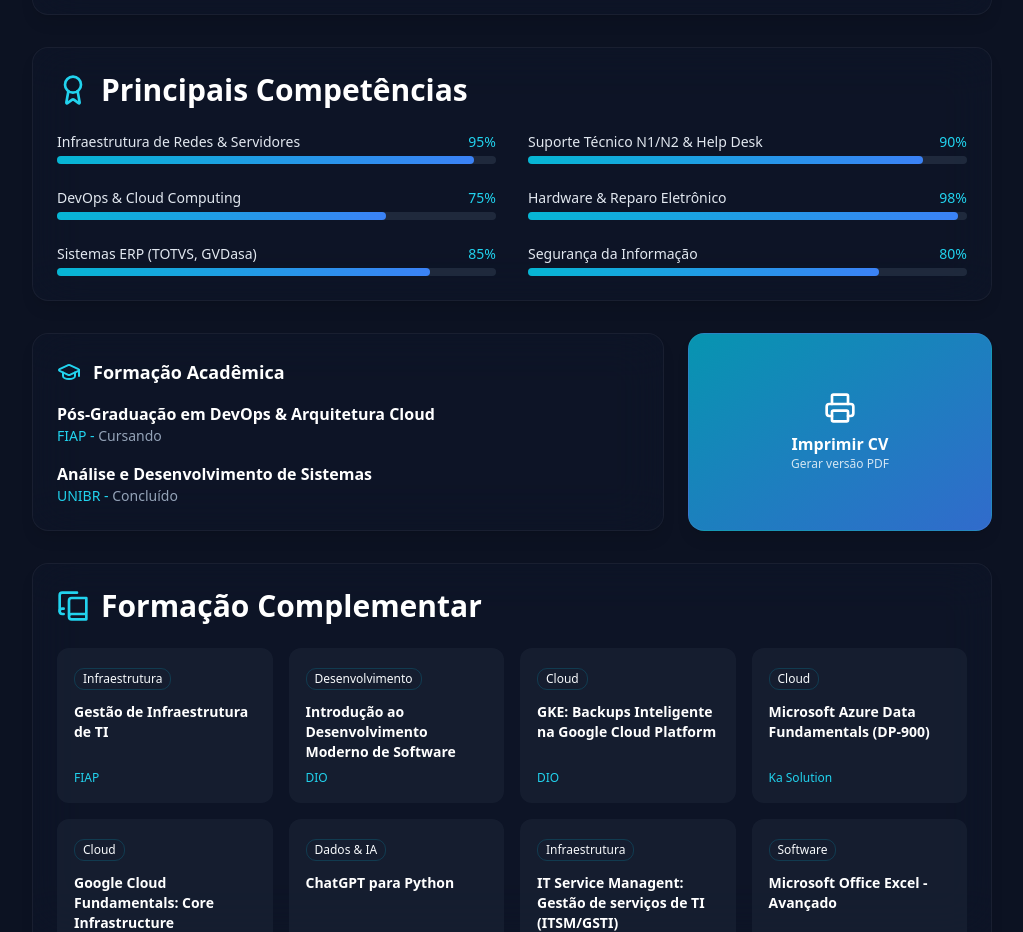
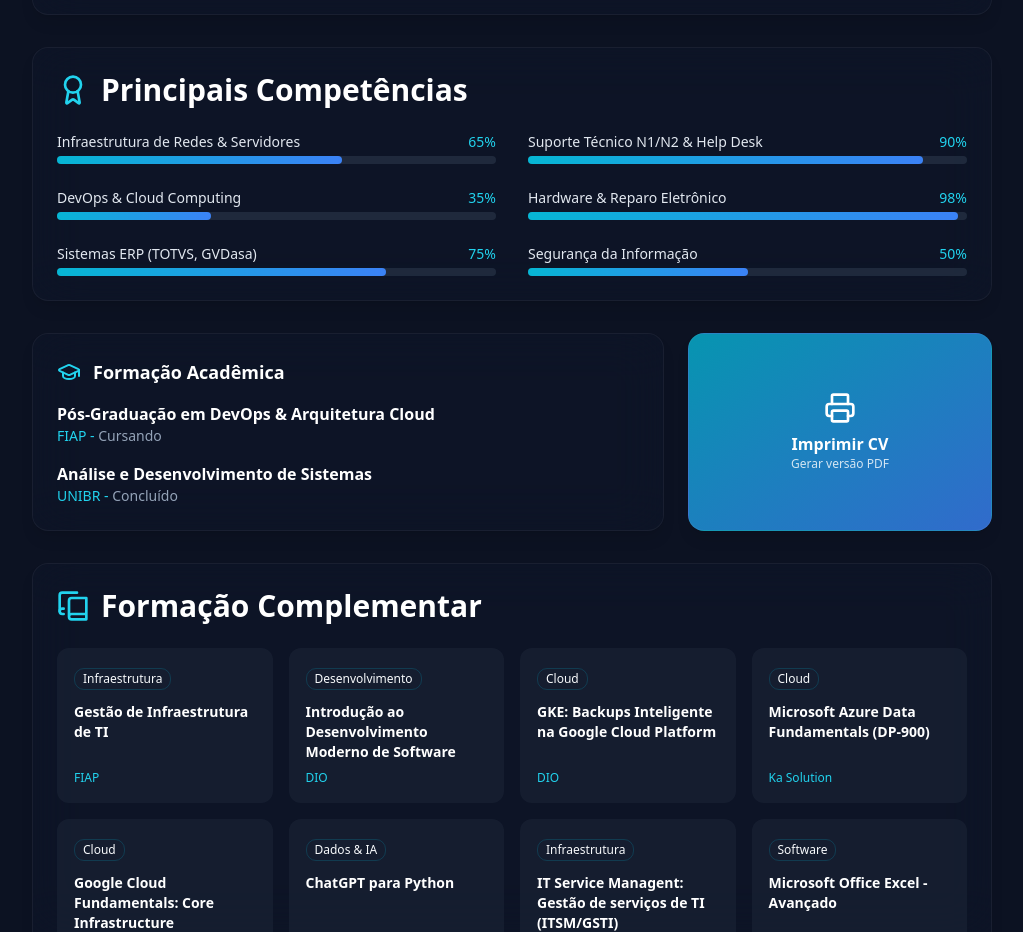
Before and after one commit to JonathanMoyano/curriculo, a Next.js app: page / in a window 1280 px wide. Shown: the part 821-1753 px from the top of the page, without its empty margins (128-1151 px from the left). Built offline with nearby package versions, Linux system fonts and the light colour scheme.

Commit message:
Ajustes no grafico

```diff
--- a/src/data/cv-data.js
+++ b/src/data/cv-data.js
@@ -15,12 +15,12 @@ export const cvData = {
     { type: 'github', icon: Github, value: 'GitHub', href: 'https://github.com/JonathanPolezel', displayValue: 'github.com/JonathanPolezel' },
   ],
   skills: [
-    { name: 'Infraestrutura de Redes & Servidores', level: 95 },
+    { name: 'Infraestrutura de Redes & Servidores', level: 65 },
     { name: 'Suporte Técnico N1/N2 & Help Desk', level: 90 },
-    { name: 'DevOps & Cloud Computing', level: 75 },
+    { name: 'DevOps & Cloud Computing', level: 35 },
     { name: 'Hardware & Reparo Eletrônico', level: 98 },
-    { name: 'Sistemas ERP (TOTVS, GVDasa)', level: 85 },
-    { name: 'Segurança da Informação', level: 80 },
+    { name: 'Sistemas ERP (TOTVS, GVDasa)', level: 75 },
+    { name: 'Segurança da Informação', level: 50 },
   ],
   experience: [
     { role: 'Analista de Suporte de TI N2', company: 'Colégio Jean Piaget', period: 'Jan/2024 - Presente', tasks: ['Suporte técnico especializado (N2) e apoio a usuários.', 'Manutenção da infraestrutura de rede, servidores e equipamentos de rack.', 'Elaboração de laudos técnicos e documentação de sistemas.', 'Suporte ao sistema ERP GVDasa.'] },
```
